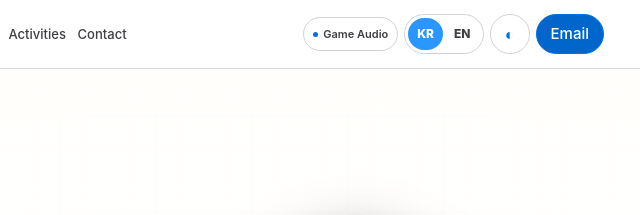
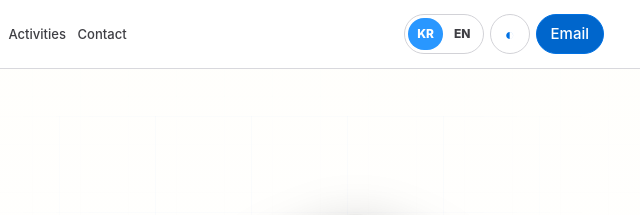
Before and after one commit to raindrovvv/jungmin-cha-portfolio, a website: page programmer/index.html in a window 1280 px wide. Shown: the top 215 px of the page, 640-1280 px from the left. Drawn offline with Linux system fonts and the light colour scheme; a web font is replaced by a local one.

Commit message:
fix(programmer): remove Game Audio header switch

```diff
--- a/programmer/index.html
+++ b/programmer/index.html
@@ -55,7 +55,6 @@
         <a href="#contact" data-i18n="navContact">Contact</a>
       </nav>
       <div class="header-actions">
-        <a class="role-switch" href="../audio/" data-i18n="soundPortfolio">Game Audio</a>
         <div class="language-toggle" role="group" aria-label="언어 전환">
           <button class="language-button is-active" type="button" data-language="ko" aria-pressed="true">KR</button>
           <button class="language-button" type="button" data-language="en" aria-pressed="false">EN</button>
```
